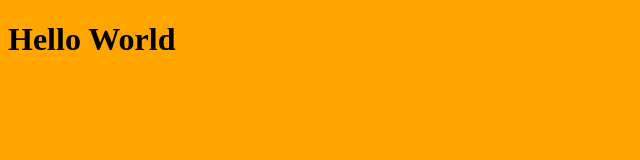
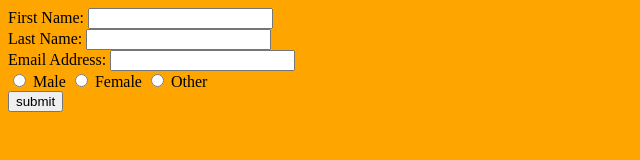
Before and after one commit to GraceTurner0K/first-form, a plain HTML site: page index.html in a window 1280 px wide. Shown: the whole page, without its empty margins (0-640 px from the left). Drawn offline with Linux system fonts and the light colour scheme.

Commit message:
basic form

```diff
--- a/index.html
+++ b/index.html
@@ -5,9 +5,40 @@
     <meta http-equiv="X-UA-Compatible" content="IE=edge">
     <meta name="viewport" content="width=device-width, initial-scale=1.0">
     <link rel="stylesheet" href="style.css">
-    <title>Document</title>
+    <title>My form</title>
 </head>
 <body>
-    <h1>Hello World</h1>
+   <form action="">
+    <label for="">First Name:</label>
+    <input
+    type="text"
+    name="first-name"
+    required
+    >
+    <br>
+    <label for="">Last Name:</label>
+    <input
+    type="text"
+    name="last-name"
+    required
+    >
+    <br>
+    <label for="">Email Address:</label>
+    <input
+    type="email"
+    name="email-address"
+    required
+    >
+    <br>
+    <input type="radio" id="male" name="gender" value="male">
+    <label for="">Male</label>
+    <input type="radio" id="female" name="gender" value="female">
+    <label for="">Female</label>
+    <input type="radio" id="other" name="gender" value="other">
+    <label for="">Other</label>
+    <br>
+    <button type="submit">submit</button>
+
+   </form>
 </body>
 </html>
```
